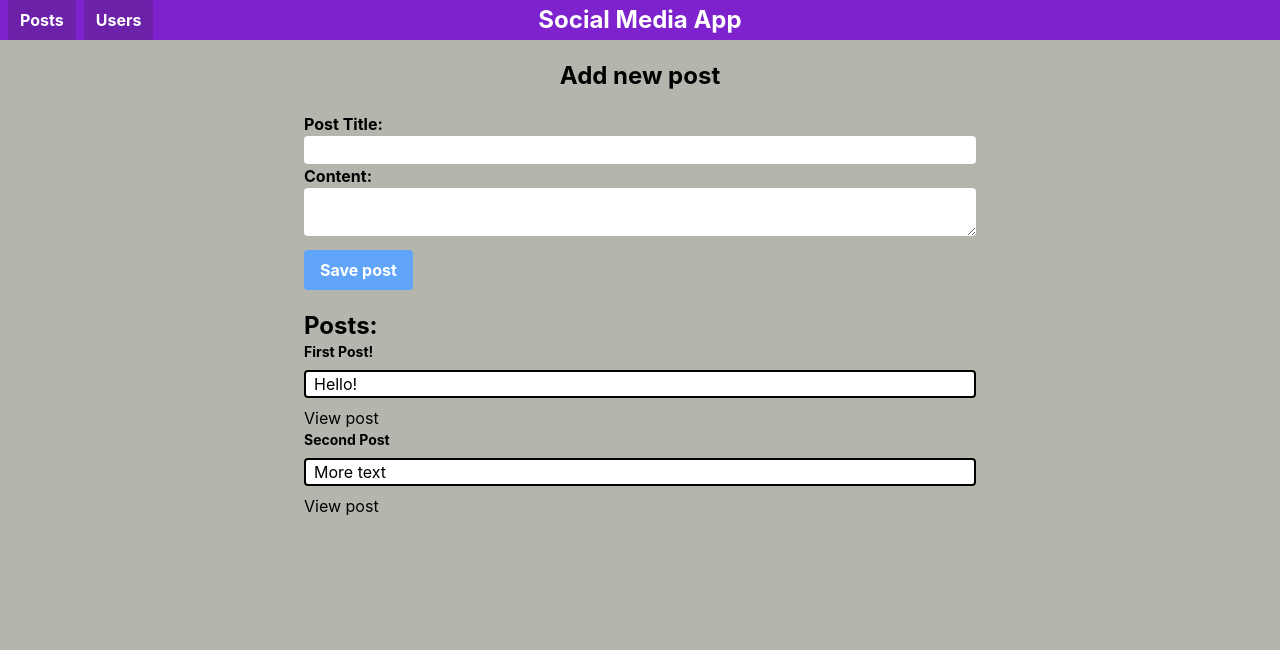
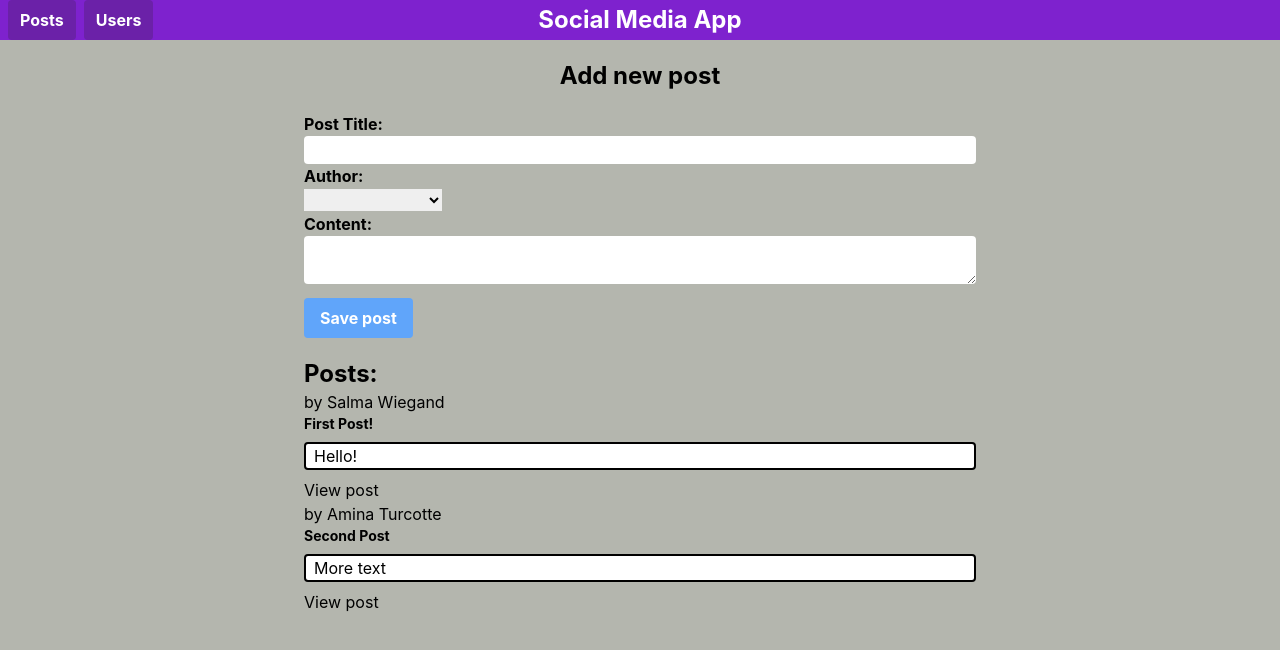
Before and after one commit to dimon08888/social-media-app, a React (Create React App) app: page / in a window 1280 px wide. Shown: the top 650 px of the page. Built offline with nearby package versions, Linux system fonts and the light colour scheme.

Commit message:
Добавлены авторы, изменение автора в постах

```diff
--- a/src/app/store.ts
+++ b/src/app/store.ts
@@ -1,11 +1,13 @@
 import { configureStore, ThunkAction, Action } from '@reduxjs/toolkit';
 import counterReducer from '../features/counter/counterSlice';
 import postsReducer from '../features/posts/postsSlice';
+import usersReducer from '../features/users/usersSlice';
 
 export const store = configureStore({
   reducer: {
     counter: counterReducer,
     posts: postsReducer,
+    users: usersReducer,
   },
 });
 
--- a/src/features/posts/AddPostForm.tsx
+++ b/src/features/posts/AddPostForm.tsx
@@ -1,21 +1,26 @@
-import { useAppDispatch } from '../../app/hooks';
+import { useAppDispatch, useAppSelector } from '../../app/hooks';
 import { postAdd } from './postsSlice';
 import { useState } from 'react';
+import { selectAllUsers } from '../users/usersSlice';
 
 export default function AddPostForm() {
   const [title, setTitle] = useState('');
   const [content, setContent] = useState('');
+  const [userId, setUserId] = useState('');
+
   const dispatch = useAppDispatch();
+  const users = useAppSelector(selectAllUsers);
 
   function onAddPost() {
     if (title && content) {
-      dispatch((postAdd as any)(title, content));
+      dispatch((postAdd as any)(title, content, userId));
       setTitle('');
       setContent('');
+      setUserId('');
     }
   }
 
-  const canSave = Boolean(title) && Boolean(content);
+  const canSave = Boolean(title) && Boolean(content) && Boolean(userId);
 
   return (
     <section className="max-w-2xl mx-auto">
@@ -31,6 +36,18 @@ export default function AddPostForm() {
           onChange={e => setTitle(e.target.value)}
           value={title}
         />
+
+        <label htmlFor="postAuthor" className="block font-bold">
+          Author:
+        </label>
+        <select id="postAuthor" value={userId} onChange={e => setUserId(e.target.value)}>
+          <option value=""></option>
+          {users.map(user => (
+            <option key={user.id} value={user.id}>
+              {user.name}
+            </option>
+          ))}
+        </select>
 
         <label htmlFor="postContent" className="block font-bold">
           Content:
--- a/src/features/posts/EditPostForm.tsx
+++ b/src/features/posts/EditPostForm.tsx
@@ -2,20 +2,23 @@ import { useState } from 'react';
 import { useAppDispatch, useAppSelector } from '../../app/hooks';
 import { postUpdate, selectPostById } from './postsSlice';
 import { useNavigate, useParams } from 'react-router-dom';
+import { selectAllUsers } from '../users/usersSlice';
 
 export function EditPostForm() {
   const { postId } = useParams();
   const post = useAppSelector(state => selectPostById(state, postId as string));
+  const users = useAppSelector(selectAllUsers);
 
   const [title, setTitle] = useState(post ? post.title : '');
   const [content, setContent] = useState(post ? post.content : '');
+  const [userId, setUserId] = useState(post ? post.user : '');
 
   const dispatch = useAppDispatch();
   const navigate = useNavigate();
 
   function onEditPost() {
     if (title && content) {
-      dispatch(postUpdate({ id: postId, title, content }));
+      dispatch(postUpdate({ id: postId, title, content, user: userId }));
       navigate(`/posts/${postId}`);
     }
   }
@@ -38,6 +41,18 @@ export function EditPostForm() {
           value={title}
           onChange={e => setTitle(e.target.value)}
         />
+
+        <label htmlFor="postAuthor" className="block font-bold">
+          Author:
+        </label>
+        <select id="postAuthor" value={userId} onChange={e => setUserId(e.target.value)}>
+          <option value=""></option>
+          {users.map(user => (
+            <option key={user.id} value={user.id}>
+              {user.name}
+            </option>
+          ))}
+        </select>
 
         <label htmlFor="postContent" className="block font-bold">
           Content:
--- a/src/features/posts/Post.tsx
+++ b/src/features/posts/Post.tsx
@@ -2,6 +2,7 @@ import { useParams } from 'react-router-dom';
 import { useAppSelector } from '../../app/hooks';
 import { selectAllPosts } from './postsSlice';
 import { Link } from 'react-router-dom';
+import { PostAuthor } from './PostsList';
 
 export function Post() {
   const { postId } = useParams();
@@ -17,7 +18,10 @@ export function Post() {
     <div>
       <h2>{post.title}</h2>
       <div>{post.content}</div>
-      <Link to={`/posts/${postId}/edit`}>Edit Post</Link>
+      <PostAuthor userId={post.user} />
+      <div>
+        <Link to={`/posts/${postId}/edit`}>Edit Post</Link>
+      </div>
     </div>
   );
 }
--- a/src/features/posts/PostsList.tsx
+++ b/src/features/posts/PostsList.tsx
@@ -1,6 +1,7 @@
 import { useAppSelector } from '../../app/hooks';
 import { selectAllPosts } from './postsSlice';
 import { Link } from 'react-router-dom';
+import { selectUserById } from '../users/usersSlice';
 
 export default function PostsList() {
   const posts = useAppSelector(selectAllPosts);
@@ -8,15 +9,23 @@ export default function PostsList() {
   return (
     <section className="max-w-2xl mx-auto my-5">
       <h2 className="font-bold text-2xl">Posts:</h2>
-      {posts.map(post => (
+      {posts.map(post => {
+        return (
           <article key={post.id}>
+            <PostAuthor userId={post.user} />
             <h3 className="text-sm font-bold">{post.title}</h3>
             <p className=" border-2 border-solid border-black rounded bg-white my-2 px-2">
               {post.content.slice(0, 100)}
             </p>
             <Link to={`/posts/${post.id}`}>View post</Link>
           </article>
-      ))}
+        );
+      })}
     </section>
   );
 }
+
+export function PostAuthor({ userId }: { userId: string }) {
+  const user = useAppSelector(state => selectUserById(state, userId));
+  return <span>by {user ? user.name : 'Unknown author'}</span>;
+}
--- a/src/features/posts/postsSlice.ts
+++ b/src/features/posts/postsSlice.ts
@@ -27,16 +27,17 @@ const postsSlice = createSlice({
       reducer: (state, action) => {
         state.posts.push(action.payload);
       },
-      prepare: ((title: string, content: string) => {
-        return { payload: { id: nanoid(), title, content } };
+      prepare: ((title: string, content: string, userId: string) => {
+        return { payload: { id: nanoid(), title, content, user: userId } };
       }) as any,
     },
     postUpdate: (state, action) => {
-      const { id, title, content } = action.payload;
+      const { id, title, content, user } = action.payload;
       const existingPost = state.posts.find(post => post.id === id);
       if (existingPost) {
         existingPost.title = title;
         existingPost.content = content;
+        existingPost.user = user;
       }
     },
   },
--- /dev/null
+++ b/src/features/users/usersSlice.ts
@@ -0,0 +1,31 @@
+import { createSlice, nanoid } from '@reduxjs/toolkit';
+import { RootState } from '../../app/store';
+
+type User = {
+  id: string;
+  name: string;
+};
+
+type UsersState = {
+  users: User[];
+};
+
+const initialState: UsersState = {
+  users: [
+    { id: '1', name: 'Salma Wiegand' },
+    { id: '2', name: 'Amina Turcotte' },
+  ],
+};
+
+const usersSlice = createSlice({
+  name: 'users',
+  initialState,
+  reducers: {},
+});
+
+export default usersSlice.reducer;
+
+export const selectAllUsers = (state: RootState) => state.users.users;
+
+export const selectUserById = (state: RootState, userId: string) =>
+  selectAllUsers(state).find(user => user.id === userId);
```
Lines whose indentation alone changed are shown as unchanged.
